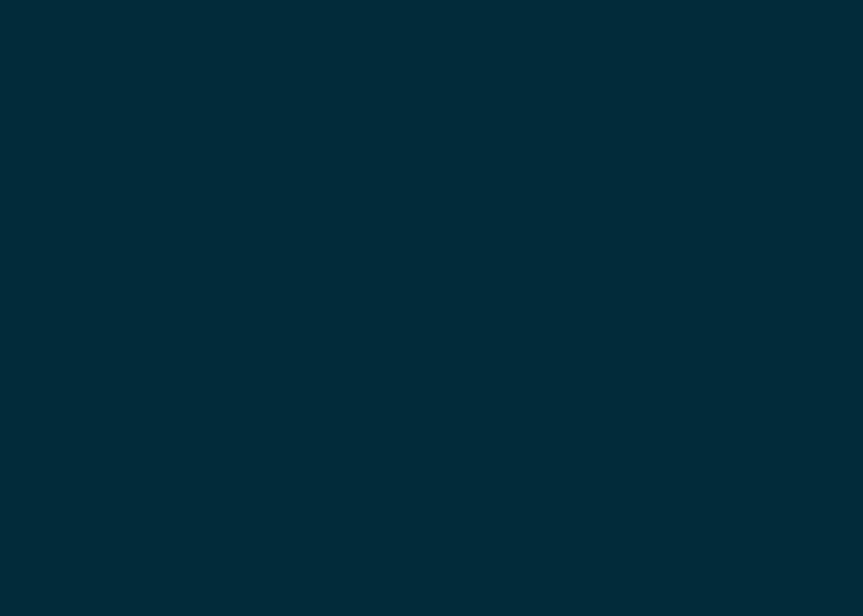
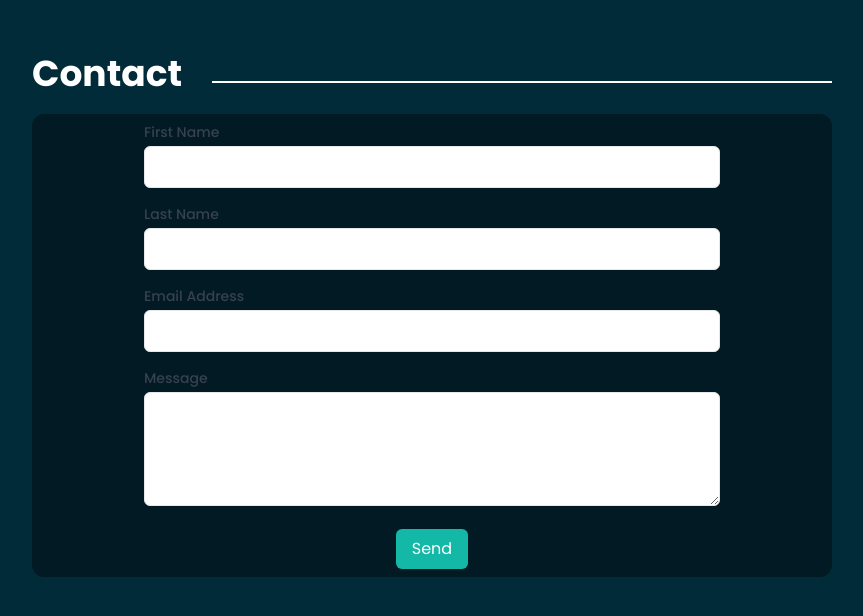
Before and after one commit to JordanBhar/DeveloperPortfolio, a React (Vite) app in the folder DevPortfolioWebsite/: page / in a window 1280 px wide. Shown: the part 2090-2706 px from the top of the page, without its empty margins (208-1071 px from the left). Built offline with nearby package versions, Linux system fonts and the light colour scheme; the HTML template or start-up script is replaced by a standard one.

Commit message:
Added Email forum for contacting me via email

```diff
--- a/DevPortfolioWebsite/src/App.jsx
+++ b/DevPortfolioWebsite/src/App.jsx
@@ -14,12 +14,14 @@ const App = () => {
     <Router>
       <div className="bg-primary-gradient overflow-hidden font-poppins">
         <div className={`w-full overflow-hidden h-[3000px] ${styles.flexStart}`}>
-          <div className="mx-auto space-y-10"> {/* Center the Navbar */}
+          <div className="mx-auto"> {/* Center the Navbar */}
             <Navbar />
 
-            <div ref={homeRef} id="Home">
+            <div className="space-y-60">
+              <div ref={homeRef} id="Home" className="">
               <Home/>
               </div>
+
               <div ref={educationRef} id="Education">
                 <Education />
               </div>
@@ -29,9 +31,7 @@ const App = () => {
               <div ref={contactRef}  id="Contact">
                 <Contact />
               </div>
-
-
-
+            </div>
           </div>
         </div>
       </div>
--- /dev/null
+++ b/DevPortfolioWebsite/src/components/EmailForum.jsx
@@ -0,0 +1,94 @@
+import React, { useState } from 'react';
+
+const EmailForum = () => {
+  const [formData, setFormData] = useState({
+    firstName: '',
+    lastName: '',
+    email: '',
+    message: '',
+  });
+
+  const handleChange = (e) => {
+    const { name, value } = e.target;
+    setFormData({ ...formData, [name]: value });
+  };
+
+  const handleSubmit = (e) => {
+    e.preventDefault();
+    // You can handle form submission here, e.g., send the data to your server or perform some action.
+    console.log(formData);
+  };
+
+  return (
+    <div className="max-w-xl mx-auto">
+      <form onSubmit={handleSubmit}>
+        <div className="mb-4">
+          <label htmlFor="firstName" className="block text-sm font-medium text-gray-700">
+            First Name
+          </label>
+          <input
+            type="text"
+            id="firstName"
+            name="firstName"
+            value={formData.firstName}
+            onChange={handleChange}
+            className="mt-1 p-2 border rounded-md w-full"
+            required
+          />
+        </div>
+        <div className="mb-4">
+          <label htmlFor="lastName" className="block text-sm font-medium text-gray-700">
+            Last Name
+          </label>
+          <input
+            type="text"
+            id="lastName"
+            name="lastName"
+            value={formData.lastName}
+            onChange={handleChange}
+            className="mt-1 p-2 border rounded-md w-full"
+            required
+          />
+        </div>
+        <div className="mb-4">
+          <label htmlFor="email" className="block text-sm font-medium text-gray-700">
+            Email Address
+          </label>
+          <input
+            type="email"
+            id="email"
+            name="email"
+            value={formData.email}
+            onChange={handleChange}
+            className="mt-1 p-2 border rounded-md w-full"
+            required
+          />
+        </div>
+        <div className="mb-4">
+          <label htmlFor="message" className="block text-sm font-medium text-gray-700">
+            Message
+          </label>
+          <textarea
+            id="message"
+            name="message"
+            value={formData.message}
+            onChange={handleChange}
+            rows="4"
+            className="mt-1 p-2 border rounded-md w-full"
+            required
+          />
+        </div>
+        <div className="text-center">
+          <button
+            type="submit"
+            className="bg-teal-500 text-white px-4 py-2 rounded-md hover:bg-teal-600 focus:outline-none focus:bg-teal-600"
+          >
+            Send
+          </button>
+        </div>
+      </form>
+    </div>
+  );
+};
+
+export default EmailForum;
--- a/DevPortfolioWebsite/src/components/index.js
+++ b/DevPortfolioWebsite/src/components/index.js
@@ -1,11 +1,13 @@
 import Navbar from './Navbar'
 import Socials from './Socials'
 import SkillsTab from './SkillsTab'
+import EmailForum from './EmailForum';
 
 export {
     Socials,
     Navbar,
-    SkillsTab
+    SkillsTab,
+    EmailForum
 };
 
 //file is used to compile all components into one place so only one reference (import) needs to be done
--- a/DevPortfolioWebsite/src/pages/Contact.jsx
+++ b/DevPortfolioWebsite/src/pages/Contact.jsx
@@ -1,5 +1,6 @@
 import React from "react";
 import styles from "../style";
+import EmailForm from "../components/EmailForum";
 
 export const Contact = () => {
   return (
@@ -15,7 +16,7 @@ export const Contact = () => {
           </h2>
 
           <div className="bg-acrylic h-a rounded-xl p-2">
-
+            <EmailForm/>
           </div>
 
         </div>
```
Lines whose indentation alone changed are shown as unchanged.
